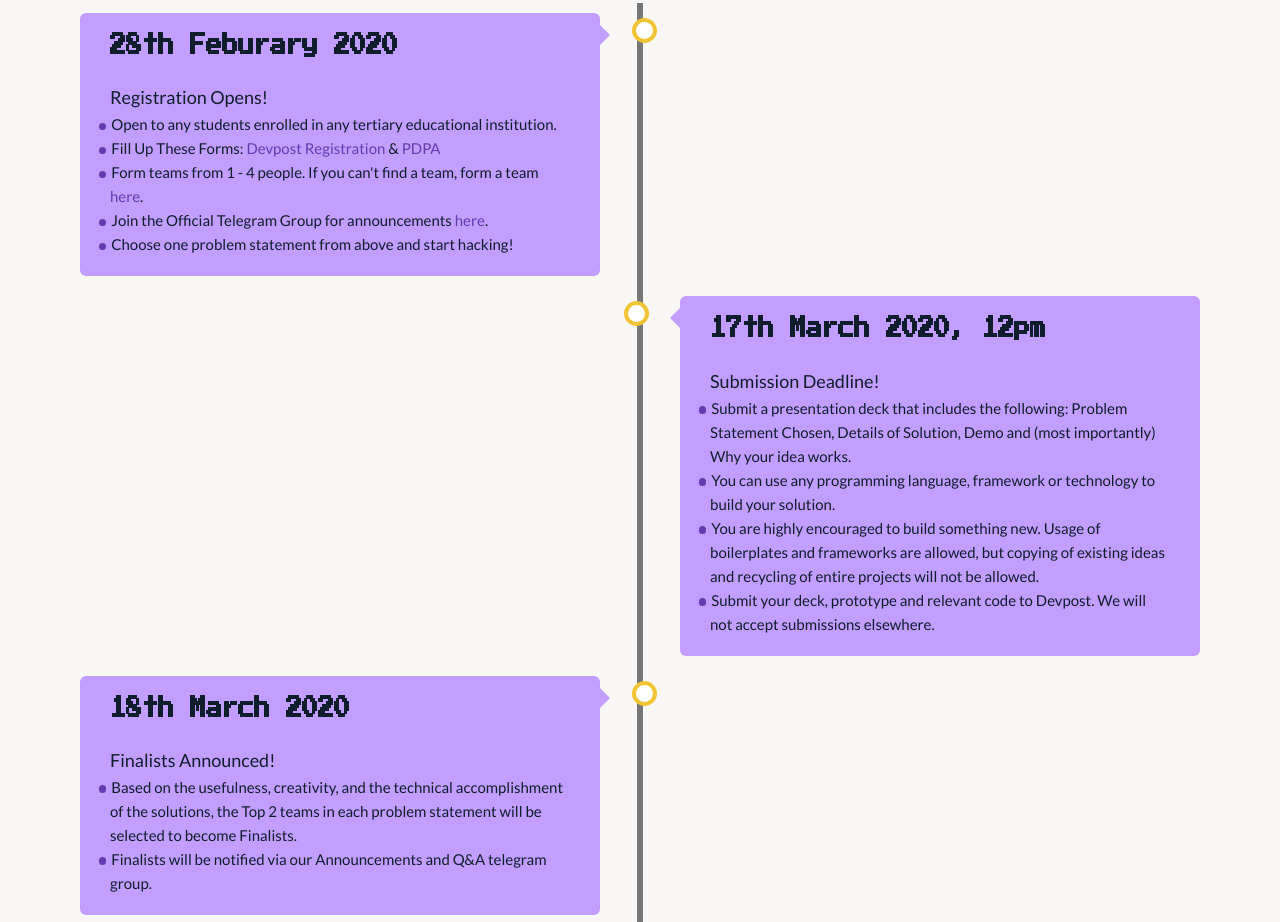
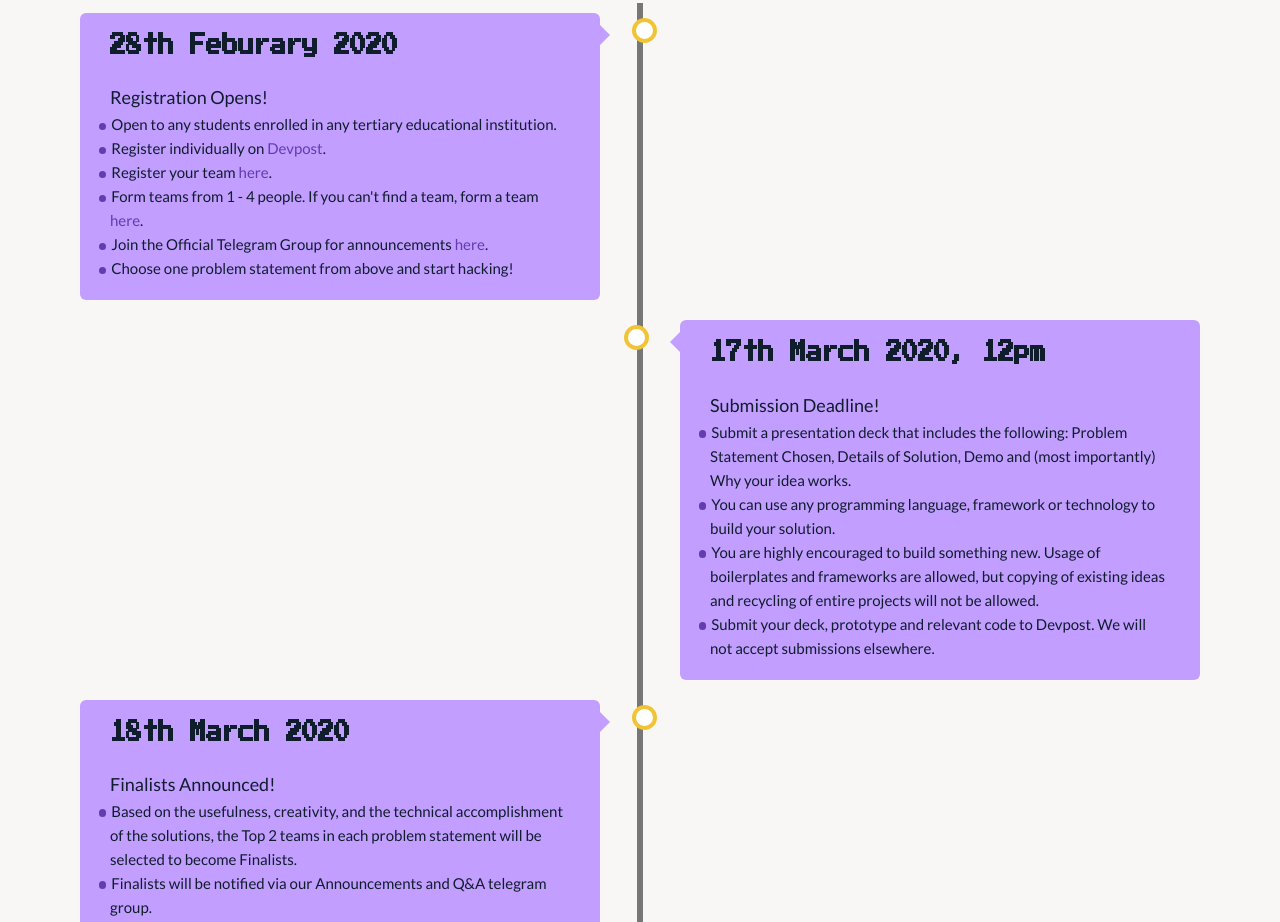
Before and after one commit to DSC-NUS/hackforgood, a website: page index.html in a window 1280 px wide. Shown: the part 1840-2762 px from the top of the page. Drawn offline with Linux system fonts and the light colour scheme.

Commit message:
Change registration wording

```diff
--- a/index.html
+++ b/index.html
@@ -163,7 +163,8 @@
                 <p class="paragraph">Registration Opens!</p>
                 <ul class="list">
                     <li>Open to any students enrolled in any tertiary educational institution.</li>
-                    <li>Fill Up These Forms: <a class="steps__link" href="https://hackforgood2020.devpost.com/" target="_blank">Devpost Registration</a> & <a class="steps__link" href="https://bit.ly/2vXTIur">PDPA</a></li>
+                    <li>Register individually on <a class="steps__link" href="https://hackforgood2020.devpost.com/" target="_blank">Devpost</a>.</li>
+                    <li>Register your team <a class="steps__link" href="https://bit.ly/2vXTIur">here</a>.</li>
                     <li>Form teams from 1 - 4 people. If you can't find a team, form a team <a class="steps__link" target="_blank" href="https://t.me/HackForGoodTeamFormation">here</a>.</li>
                     <li>Join the Official Telegram Group for announcements <a class="steps__link" target="_blank" href="https://t.me/HackForGoodInfo">here</a>.</li>
                     <li>Choose one problem statement from above and start hacking!</li>
```
